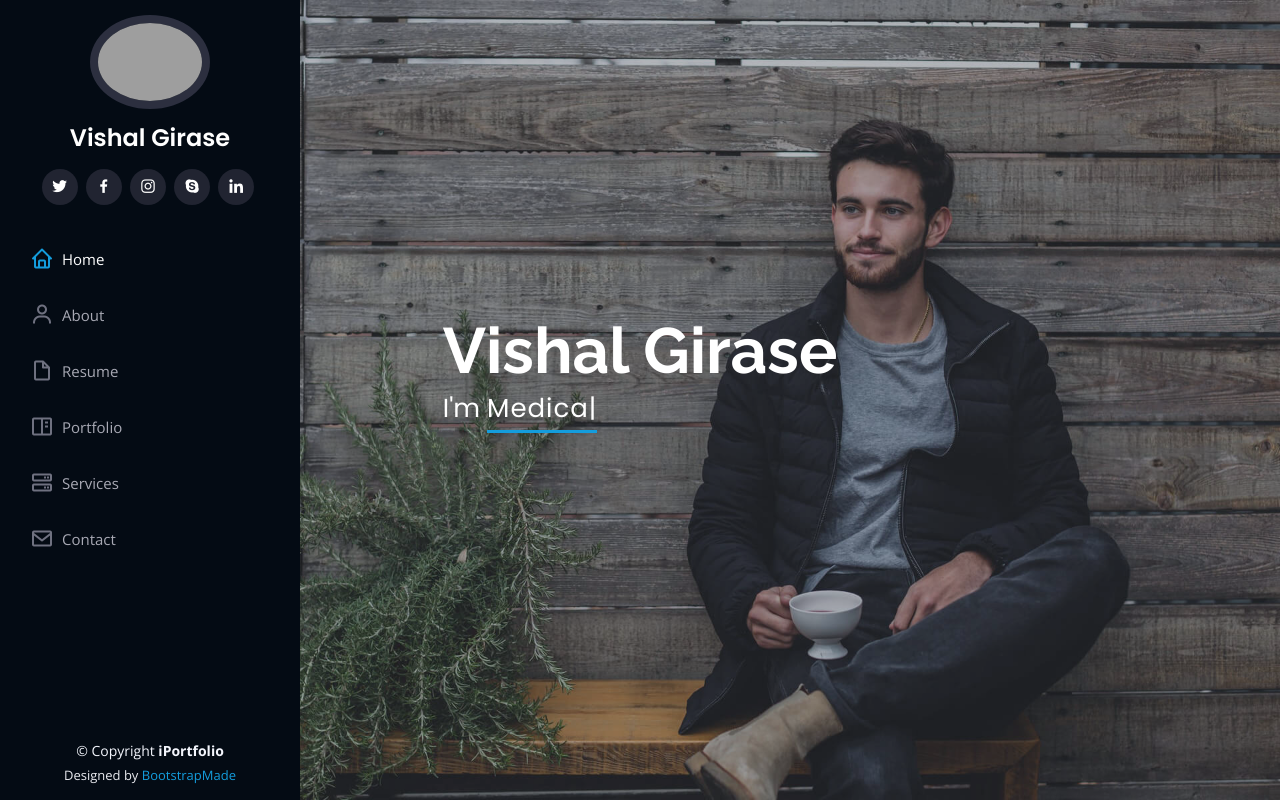
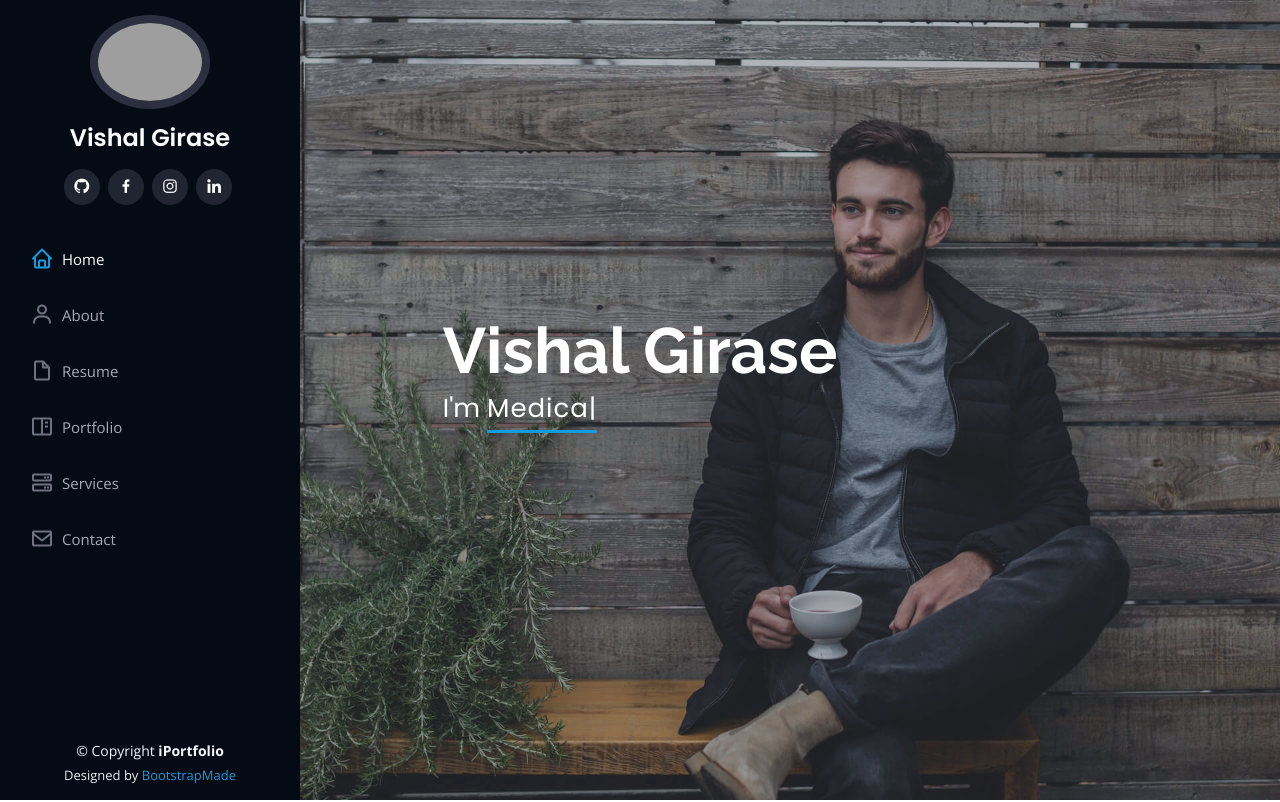
Before and after one commit to Vishalgirase47/Portfolio, a plain HTML site: page index.html in a window 1280 px wide. Shown: the top 802 px of the page. Drawn offline with nearby package versions, Linux system fonts and the light colour scheme; grey boxes are pictures that could not be loaded.

Commit message:
Update index.html

```diff
--- a/index.html
+++ b/index.html
@@ -49,10 +49,9 @@
         <img src="assets/img/bg_2.jpg" alt="" class="img-fluid rounded-circle">
         <h1 class="text-light"><a href="index.html">Vishal Girase</a></h1>
         <div class="social-links mt-3 text-center">
-          <a href="#" class="twitter"><i class="bx bxl-twitter"></i></a>
+          <a href="https://github.com/Vishalgirase47" class="github"><i class="bx bxl-github"></i></a>
           <a href="#" class="facebook"><i class="bx bxl-facebook"></i></a>
           <a href="https://www.instagram.com/vishal_girase_47/" class="instagram"><i class="bx bxl-instagram"></i></a>
-          <a href="#" class="google-plus"><i class="bx bxl-skype"></i></a>
           <a href="https://www.linkedin.com/in/vishal-girase-b605001b9/" class="linkedin"><i class="bx bxl-linkedin"></i></a>
         </div>
       </div>
```
